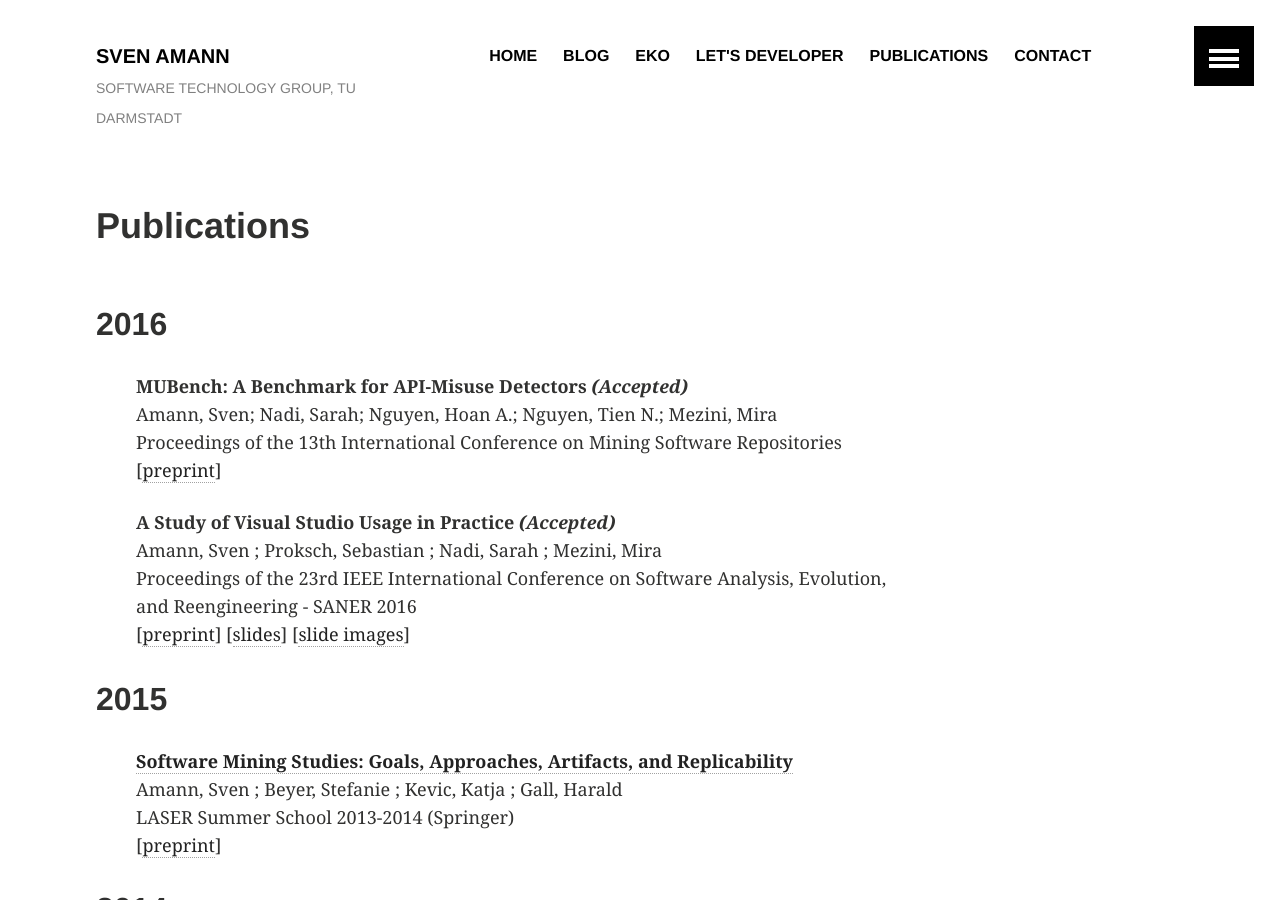
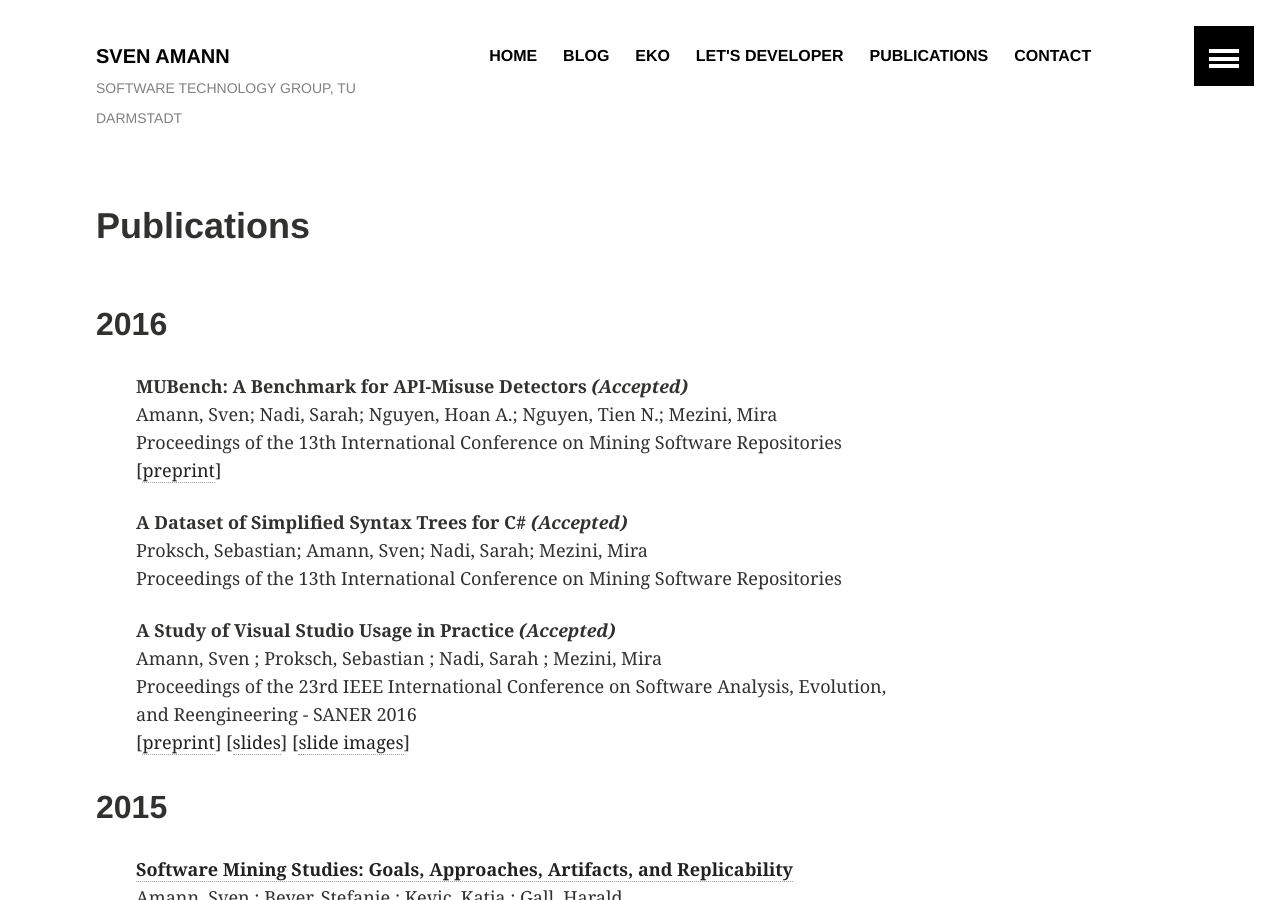
Before and after one commit to salsolatragus/sven-amann.de, a Jekyll site: the page built from publications/index.md, in a window 1280 px wide and 900 px high. Built offline with Jekyll 4.4.1, drawn with Linux system fonts in a browser that asks for light colours.

Commit message:
Add SST data showcase.

```diff
--- a/_data/publications.yml
+++ b/_data/publications.yml
@@ -4,6 +4,12 @@
   published_in: "Proceedings of the 13th International Conference on Mining Software Repositories"
   year: 2016
   preprint: mubench-msr16.pdf
+
+- key: PANM16
+  title: "A Dataset of Simplified Syntax Trees for C#"
+  authors: "Proksch, Sebastian; Amann, Sven; Nadi, Sarah; Mezini, Mira"
+  published_in: "Proceedings of the 13th International Conference on Mining Software Repositories"
+  year: 2016
 
 - key: APNM16
   title: A Study of Visual Studio Usage in Practice
```
